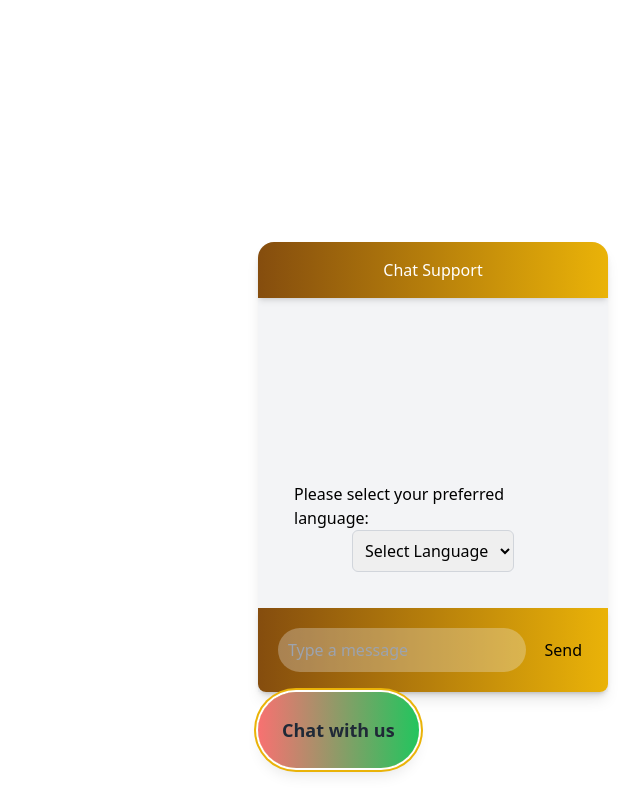
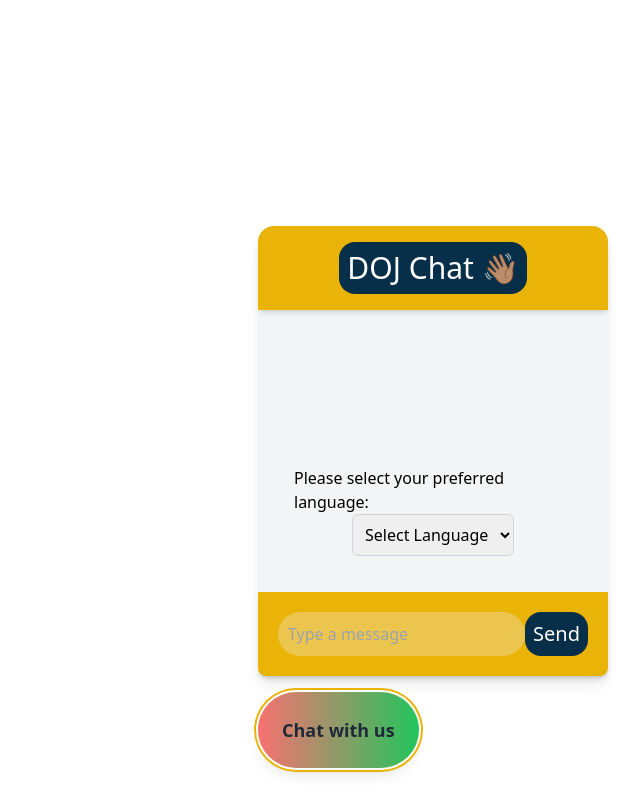
Before and after one commit to capybara-brain346/atjbot, a React (Vite) app in the folder frontend/react+vite/: page / in a window 1280 px wide. Both pictures are taken after a click on the button "Chat with us". Shown: the whole page, without its empty margins (640-1280 px from the left). Built offline with nearby package versions, Linux system fonts and the light colour scheme.

Commit message:
changed color from gradient to solid

```diff
--- a/frontend/react+vite/src/ChatApp.jsx
+++ b/frontend/react+vite/src/ChatApp.jsx
@@ -1,20 +1,29 @@
-import React, { useState } from 'react';
-import axios from 'axios';
-import './index.css';
+import React, { useState } from "react";
+import axios from "axios";
+import "./index.css";
 
 const ChatApp = () => {
   const [isVisible, setIsVisible] = useState(false);
-  const [message, setMessage] = useState('');
+  const [message, setMessage] = useState("");
   const [messages, setMessages] = useState([]);
   const [showSuggestions, setShowSuggestions] = useState(true);
-  const [supportedLanguages] = useState(['Hindi','English', 'Marathi', 'Tamil', 'Telugu', 'Bengali', 'Gujarati', 'Kannada', 'Punjabi', 'Malayalam', 'Odia']);
-  const [selectedLanguage, setSelectedLanguage] = useState('');
+  const [supportedLanguages] = useState([
+    "Hindi",
+    "English",
+    "Marathi",
+    "Tamil",
+    "Telugu",
+    "Bengali",
+    "Gujarati",
+    "Kannada",
+    "Punjabi",
+    "Malayalam",
+    "Odia",
+  ]);
+  const [selectedLanguage, setSelectedLanguage] = useState("");
   const [isLanguageSelected, setIsLanguageSelected] = useState(false);
 
-  const suggestions = [
-    'What is tele law?',
-    'What is Department of Justice?'
-  ];
+  const suggestions = ["What is tele law?", "What is Department of Justice?"];
 
   const toggleChatbox = () => {
     setIsVisible(!isVisible);
@@ -25,7 +34,7 @@
       setSelectedLanguage(language);
       setIsLanguageSelected(true);
     } else {
-      alert('Please select a valid language from the list.');
+      alert("Please select a valid language from the list.");
     }
   };
 
@@ -35,25 +44,33 @@
 
     const newMessage = { text: msg, isUser: true };
     setMessages([newMessage, ...messages]);
-    setMessage('');
+    setMessage("");
     setShowSuggestions(false);
 
     // Append language preference to the message
     const messageWithLanguage = `${msg} explain in ${selectedLanguage}`;
 
-    axios.post('http://127.0.0.1:5000/predict', { message: messageWithLanguage })
-      .then(response => {
+    axios
+      .post("http://127.0.0.1:5000/predict", { message: messageWithLanguage })
+      .then((response) => {
         const answer = response.data.answer;
         const links = response.data.links;
 
         const botMessage = { text: answer, isUser: false };
-        const linkMessages = (links || []).map(link => ({ text: link, isLink: true, isUser: false }));
+        const linkMessages = (links || []).map((link) => ({
+          text: link,
+          isLink: true,
+          isUser: false,
+        }));
 
         setMessages([botMessage, ...linkMessages, newMessage, ...messages]);
       })
-      .catch(error => {
-        console.error('Error occurred:', error);
-        const errorMessage = { text: 'An error occurred while processing your request.', isUser: false };
+      .catch((error) => {
+        console.error("Error occurred:", error);
+        const errorMessage = {
+          text: "An error occurred while processing your request.",
+          isUser: false,
+        };
         setMessages([errorMessage, ...messages]);
       });
   };
@@ -67,10 +84,15 @@
       {/* Chatbox */}
       {isVisible && (
         <div className="chatbox bg-gray-100 h-[450px] w-[350px] shadow-lg rounded-t-2xl transition-opacity duration-500 ease-in-out flex flex-col">
-          <div className="bg-gradient-to-r from-yellow-800 to-yellow-500 flex items-center justify-center p-4 rounded-t-2xl shadow-md">
-            <h2 className="text-white">Chat Support</h2>
+          <div className="bg-yellow-500 flex items-center justify-center p-4 rounded-t-2xl shadow-md">
+            <h2 className="p-2 text-white text-3xl bg-sky-950 rounded-2xl">
+              DOJ Chat 👋🏽
+            </h2>
           </div>
-          <div id="messagesContainer" className="flex-1 p-5 flex flex-col-reverse overflow-auto">
+          <div
+            id="messagesContainer"
+            className="flex-1 p-5 flex flex-col-reverse overflow-auto"
+          >
             {!isLanguageSelected ? (
               <div className="flex flex-col items-center justify-center p-4">
                 <h3>Please select your preferred language:</h3>
@@ -81,7 +103,9 @@
                 >
                   <option value="">Select Language</option>
                   {supportedLanguages.map((lang, index) => (
-                    <option key={index} value={lang}>{lang}</option>
+                    <option key={index} value={lang}>
+                      {lang}
+                    </option>
                   ))}
                 </select>
               </div>
@@ -91,21 +115,28 @@
                   <div
                     key={index}
                     className={`p-2.5 max-w-[70%] mt-2 rounded-lg ${
-                      msg.isUser ? 'bg-gray-200 self-end text-right' : 'bg-purple-800 text-white'
-                    } ${msg.isLink ? 'underline cursor-pointer' : ''}`}
+                      msg.isUser
+                        ? "bg-gray-200 self-end text-right"
+                        : "bg-purple-800 text-white"
+                    } ${msg.isLink ? "underline cursor-pointer" : ""}`}
                   >
                     {msg.isLink ? (
-                      <a href={msg.text} target="_blank" rel="noopener noreferrer"
+                      <a
+                        href={msg.text}
+                        target="_blank"
+                        rel="noopener noreferrer"
                         style={{
-                          display: 'block',
-                          wordBreak: 'break-word',
-                          overflowWrap: 'break-word',
-                          color: 'inherit'
+                          display: "block",
+                          wordBreak: "break-word",
+                          overflowWrap: "break-word",
+                          color: "inherit",
                         }}
                       >
                         {msg.text}
                       </a>
-                    ) : msg.text}
+                    ) : (
+                      msg.text
+                    )}
                   </div>
                 ))}
                 {showSuggestions && (
@@ -124,7 +155,7 @@
               </>
             )}
           </div>
-          <div className="bg-gradient-to-r from-yellow-800 to-yellow-500 p-5 flex items-center justify-between rounded-b-lg shadow-md">
+          <div className="bg-yellow-500 p-5 flex items-center justify-between rounded-b-lg shadow-md">
             <input
               type="text"
               className="w-4/5 border-none p-2.5 rounded-full"
@@ -134,7 +165,7 @@
               disabled={!isLanguageSelected} // Disable input until language is selected
             />
             <button
-              className="p-1.5 bg-transparent border-none cursor-pointer"
+              className="p-2 text-xl text-white rounded-2xl bg-sky-950 border-none cursor-pointer"
               onClick={() => sendMessage()}
               disabled={!isLanguageSelected} // Disable button until language is selected
             >
@@ -145,10 +176,12 @@
       )}
       {/* Toggle Chatbox Button */}
       <button
-        className="p-6 bg-gradient-to-r from-red-400 via-white-900 to-green-500 border-none rounded-full shadow-lg transition-transform transform hover:scale-105 hover:shadow-xl focus:outline-none focus:ring-2 focus:ring-yellow-500 focus:ring-offset-2 cursor-pointer"
+        className="p-6 mt-4 bg-gradient-to-r from-red-400 via-white-900 to-green-500 border-none rounded-full shadow-lg transition-transform transform hover:scale-105 hover:shadow-xl focus:outline-none focus:ring-2 focus:ring-yellow-500 focus:ring-offset-2 cursor-pointer"
         onClick={toggleChatbox}
       >
-        <span className="text-lg font-semibold text-gray-800">Chat with us</span>
+        <span className="text-lg font-semibold text-gray-800">
+          Chat with us
+        </span>
       </button>
     </div>
   );
```
Also changed, not shown: 1 other file (tests, documents, lock files or other folders).
